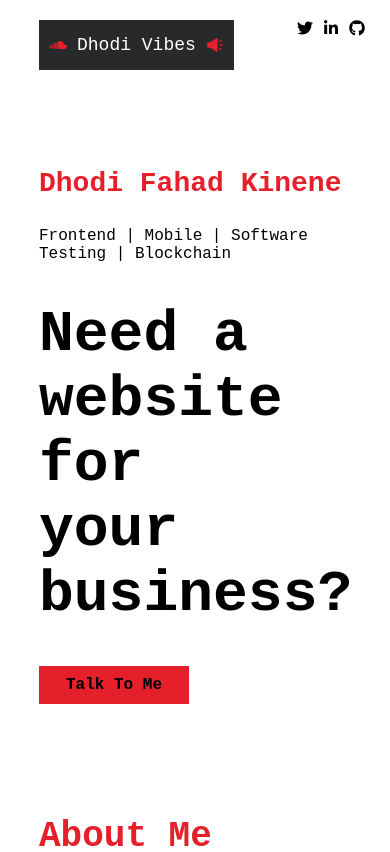
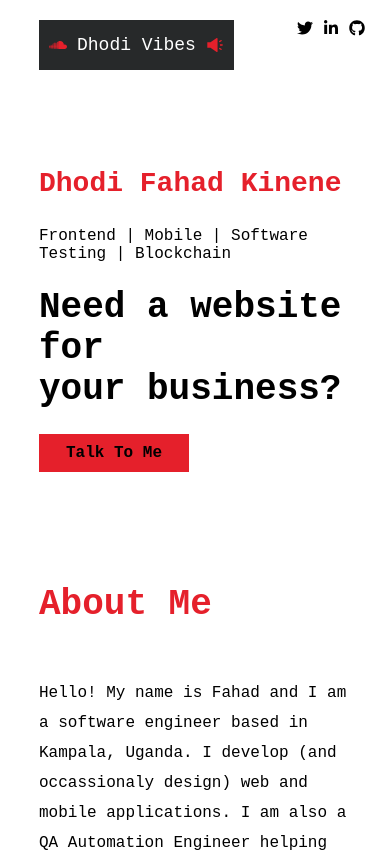
Before and after one commit to DhodiFahad/dhodifahad.github.io, a Next.js app: page / in a window 390 px wide. Shown: the top 852 px of the page. Built offline with nearby package versions, Linux system fonts and the light colour scheme; a web font is replaced by a local one.

Commit message:
changed font size for value propasition

```diff
--- a/styles/globals.css
+++ b/styles/globals.css
@@ -47,7 +47,7 @@ footer{
   h1 {
     /* font-family: 'Poppins', sans-serif; */
 
-    font-size:58px;
+    font-size:36px;
   }
   footer{
     font-size: 12px;
```
